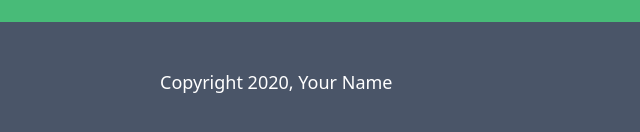
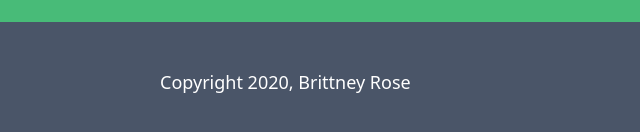
Before and after one commit to BrittneyRose/info2180-project1, a plain HTML site: page index.html in a window 1280 px wide. Shown: the part 2128-2260 px from the top of the page, 0-640 px from the left. Drawn offline with Linux system fonts and the light colour scheme.

Commit message:
Edited index.html for Footer

```diff
--- a/index.html
+++ b/index.html
@@ -110,7 +110,7 @@
     </main>
     <footer>
         <div class="container">
-            <p>Copyright 2020, Your Name</p>
+            <p>Copyright 2020, Brittney Rose</p>
         </div>
     </footer>
 </body>
```
